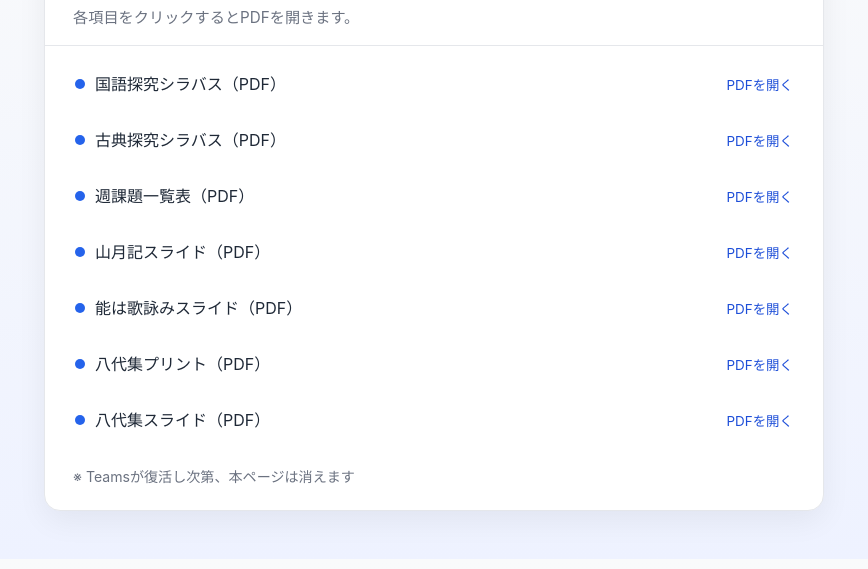
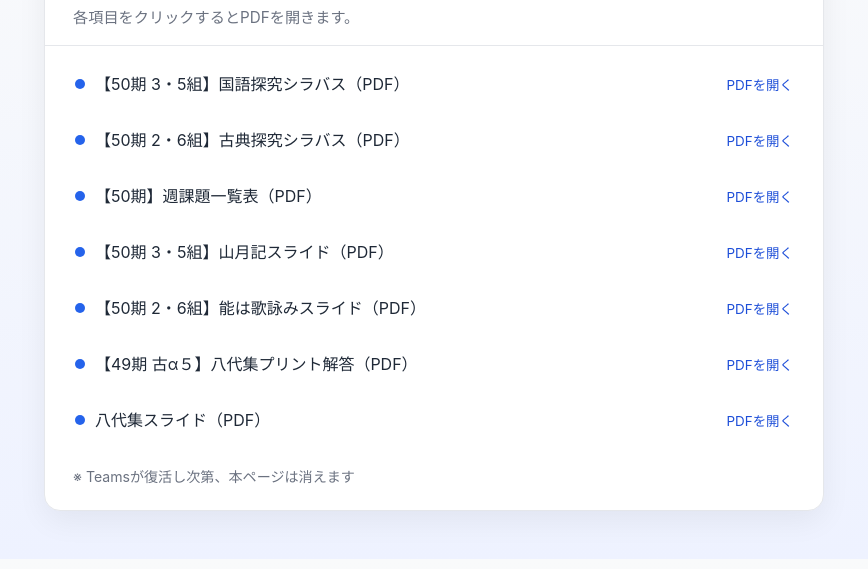
Before and after one commit to naoki496/okiba, a plain HTML site: page index.html in a window 1280 px wide. Shown: the part 115-684 px from the top of the page, without its empty margins (206-1074 px from the left). Drawn offline with Linux system fonts and the light colour scheme.

Commit message:
Update index.html

```diff
--- a/index.html
+++ b/index.html
@@ -120,40 +120,41 @@
       <ul class="list">
         <li>
           <a href="kokugo-t.pdf" target="_blank" rel="noopener noreferrer">
-            <span class="label"><span class="dot"></span><span class="name">国語探究シラバス（PDF）</span></span>
+            <span class="label"><span class="dot"></span><span class="name">【50期 3・5組】国語探究シラバス（PDF）</span></span>
             <span class="tag">PDFを開く</span>
           </a>
         </li>
         <li>
           <a href="koten-t.pdf" target="_blank" rel="noopener noreferrer">
-            <span class="label"><span class="dot"></span><span class="name">古典探究シラバス（PDF）</span></span>
+            <span class="label"><span class="dot"></span><span class="name">【50期 2・6組】古典探究シラバス（PDF）</span></span>
             <span class="tag">PDFを開く</span>
           </a>
         </li>
         <li>
           <a href="syu-kadai.pdf" target="_blank" rel="noopener noreferrer">
-            <span class="label"><span class="dot"></span><span class="name">週課題一覧表（PDF）</span></span>
+            <span class="label"><span class="dot"></span><span class="name">【50期】週課題一覧表（PDF）</span></span>
             <span class="tag">PDFを開く</span>
           </a>
         </li>
         <li>
           <a href="#" target="_blank" rel="noopener noreferrer">
-            <span class="label"><span class="dot"></span><span class="name">山月記スライド（PDF）</span></span>
+            <span class="label"><span class="dot"></span><span class="name">【50期 3・5組】山月記スライド（PDF）</span></span>
             <span class="tag">PDFを開く</span>
           </a>
         </li>
         <li>
           <a href="#" target="_blank" rel="noopener noreferrer">
-            <span class="label"><span class="dot"></span><span class="name">能は歌詠みスライド（PDF）</span></span>
+            <span class="label"><span class="dot"></span><span class="name">【50期 2・6組】能は歌詠みスライド（PDF）</span></span>
             <span class="tag">PDFを開く</span>
           </a>
         </li>
         <li>
-          <a href="#" target="_blank" rel="noopener noreferrer">
-            <span class="label"><span class="dot"></span><span class="name">八代集プリント（PDF）</span></span>
+          <a href="hachidai-kaitou.pdf" target="_blank" rel="noopener noreferrer">
+            <span class="label"><span class="dot"></span><span class="name">【49期 古α５】八代集プリント解答（PDF）</span></span>
             <span class="tag">PDFを開く</span>
           </a>
         </li>
+
         <li>
           <a href="#" target="_blank" rel="noopener noreferrer">
             <span class="label"><span class="dot"></span><span class="name">八代集スライド（PDF）</span></span>
```
